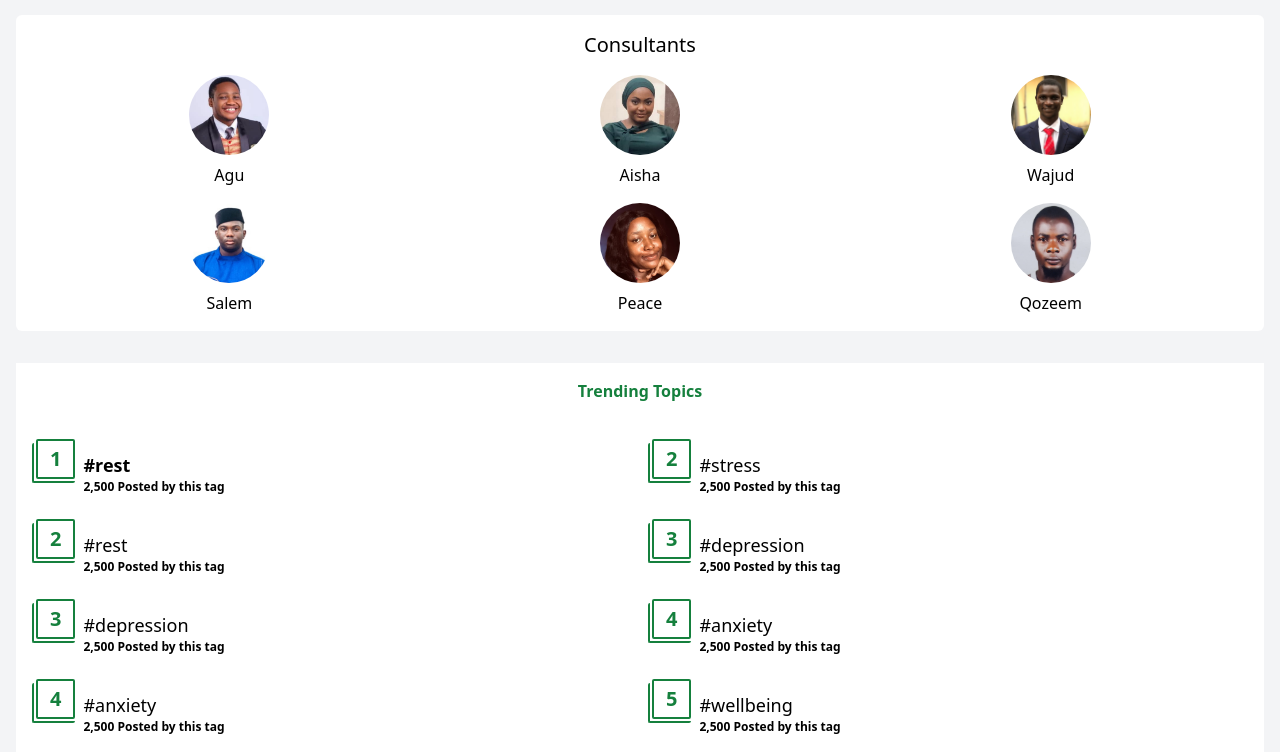
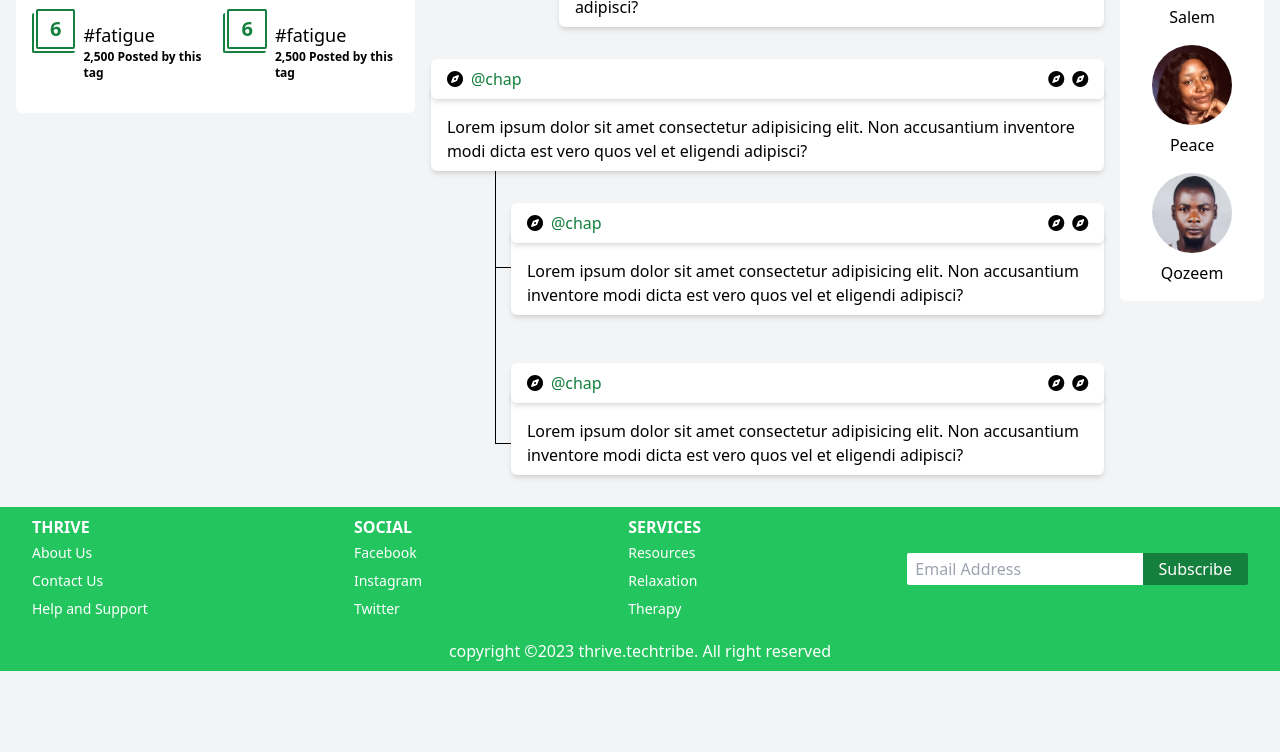
Before and after one commit to Wajud/Thrive-Communities, a website: page public/communites.html in a window 1280 px wide. Shown: the part 655-1407 px from the top of the page. After the commit the page ends 1326 px from the top, so only its background shows below. Drawn offline with nearby package versions, Linux system fonts and the light colour scheme.

Commit message:
did desktop view  for communities page

```diff
--- a/public/communites.html
+++ b/public/communites.html
@@ -19,7 +19,7 @@
     </header>
     <section class="px-4">
 
-        <div class="bg-white my-4 flex gap-2 py-2 px-2 rounded-md">
+        <div class="bg-white my-4 flex gap-2 py-2 px-2 rounded-md md:hidden">
             <div class="flex gap-2 items-center border-2 border-green-700 px-2 py-2 rounded-md">
                 <i class="fa-solid fa-compass" class="text-red-400 w-4 h-4"></i>
                 <p class="text-green-700 text-xs font-semibold">Consultants</p>
@@ -43,7 +43,10 @@
             <button class="text-white bg-green-700 px-2 py-1 rounded-md text-sx">Create Post</button>
         </div>
 
-        <div class="bg-white mt-4 flex items-center gap-2 py-2 px-4 relative rounded-md shadow-md">
+        <div class="md:flex justify-between gap-4 items-start">
+
+ <div class="md:order-2">
+            <div class="bg-white md:mt-0 mt-4 flex items-center gap-2 py-2 px-4 relative rounded-md shadow-md">
             <i class="fa-solid fa-compass"></i>
             <p class="flex-1 text-green-700">@chap</p>
             <i class="fa-solid fa-compass"></i>
@@ -81,10 +84,50 @@
             </div>
             <p class="bg-white -mt-4 -z-10 flex items-center gap-2 pt-8 pb-2 px-4 ml-32 rounded-md shadow-md">Lorem ipsum dolor sit amet consectetur adipisicing elit. Non accusantium inventore modi dicta est vero quos vel et eligendi adipisci?</p>
 
-        <div class="bg-white mt-8 p-4 rounded-md">
+
+            <!--JUST ADDING THIS NOW-->
+
+            <div class="hidden md:block relative">
+
+                <div class="bg-white hidden md:flex items-center gap-2 py-2 px-4 mt-8  relative rounded-md shadow-md">
+                    <i class="fa-solid fa-compass"></i>
+                    <p class="flex-1 text-green-700">@chap</p>
+                    <i class="fa-solid fa-compass"></i>
+                    <i class="fa-solid fa-compass"></i>
+                </div>
+                <p class="bg-white -mt-4 -z-10 flex items-center gap-2 pt-8 pb-2 px-4 rounded-md shadow-md">Lorem ipsum dolor sit amet consectetur adipisicing elit. Non accusantium inventore modi dicta est vero quos vel et eligendi adipisci?</p>
+
+                <div class="px-[0.5px] bg-black w-0 absolute left-16 top-16 h-80 -z-10"></div>
+                <div class="py-[0.5px] bg-black w-8 absolute left-16 top-52 -z-10"></div>
+                <div class="py-[0.5px] bg-black w-8 absolute left-16 top-96 -z-10"></div>
+
+                <div class="bg-white flex items-center gap-2 py-2 px-4 ml-20 mt-8 relative rounded-md shadow-md">
+                    <i class="fa-solid fa-compass"></i>
+                    <p class="flex-1 text-green-700">@chap</p>
+                    <i class="fa-solid fa-compass"></i>
+                        <i class="fa-solid fa-compass"></i>
+                </div>
+                <p class="bg-white -mt-4 -z-10 flex items-center gap-2 pt-8 pb-2 px-4 ml-20 rounded-md shadow-md">Lorem ipsum dolor sit amet consectetur adipisicing elit. Non accusantium inventore modi dicta est vero quos vel et eligendi adipisci?</p>
+
+
+
+                <div class="bg-white flex items-center gap-2 py-2 px-4 ml-20 mt-12 relative rounded-md shadow-md">
+                    <i class="fa-solid fa-compass"></i>
+                    <p class="flex-1 text-green-700">@chap</p>
+                    <i class="fa-solid fa-compass"></i>
+                        <i class="fa-solid fa-compass"></i>
+                </div>
+                <p class="bg-white -mt-4 -z-10 flex items-center gap-2 pt-8 pb-2 px-4 ml-20 rounded-md shadow-md">Lorem ipsum dolor sit amet consectetur adipisicing elit. Non accusantium inventore modi dicta est vero quos vel et eligendi adipisci?</p>
+
+            </div>
+
+        </div>
+
+
+        <div class="bg-white mt-8 p-4 rounded-md md:order-3 md:mt-0">
             <h2 class="text-center text-xl mb-4">Consultants</h2>
 
-            <div class="grid grid-cols-3 gap-4">
+            <div class="grid grid-cols-3 md:grid-cols-1 gap-4">
                 <div class="flex flex-col justify-center items-center gap-2">
                     <img src="images/AGUUU.jpeg" alt="" class="w-20 h-20 rounded-full">
                     <p>Agu</p>
@@ -119,11 +162,11 @@
             </div>
         </div>
 
-        <div class="bg-white px-4 pb-12 mt-8">
+        <div class="bg-white px-4 pb-12 mt-8 rounded-md md:w-[660px] md:mt-0 md:order-1">
             <h2 class="text-center font-semibold text-green-700 pb-8 pt-4">Trending Topics</h2>
 
-            <div class="grid grid-cols-2 gap-x-4 gap-y-8">
-               <div class="flex gap-2 justify-start">
+            <div class="grid grid-cols-2 gap-x-4 gap-y-8 overflow-contain">
+               <div class="flex gap-2 justify-start w-fit">
                     <div class="relative py-1">
                         <div class="absolute top-2 h-10 w-[98%] border-l-2 border-b-2 border-l-green-700 border-b-green-700 rounded-sm p-2 "></div>
                         <p class=" ml-1 text-xl text-green-700 py-1 px-[12px] bg-white border-2 border-green-700 font-semibold rounded-sm">1</p>
@@ -276,13 +319,17 @@
 
         </div>
 
-        <div class="bg-white mt-12 flex items-center gap-2 py-2 px-4 relative rounded-md shadow-md">
+        </div>
+
+
+
+        <div class="bg-white mt-12 flex items-center gap-2 py-2 px-4 relative rounded-md shadow-md md:hidden">
             <i class="fa-solid fa-compass"></i>
             <p class="flex-1 text-green-700">@chap</p>
             <i class="fa-solid fa-compass"></i>
             <i class="fa-solid fa-compass"></i>
         </div>
-        <p class="bg-white -mt-4 -z-10 flex items-center gap-2 pt-8 pb-2 px-4 rounded-md shadow-md">Lorem ipsum dolor sit amet consectetur adipisicing elit. Non accusantium inventore modi dicta est vero quos vel et eligendi adipisci?</p>
+        <p class="bg-white -mt-4 -z-10 flex items-center gap-2 pt-8 pb-2 px-4 rounded-md shadow-md md:hidden">Lorem ipsum dolor sit amet consectetur adipisicing elit. Non accusantium inventore modi dicta est vero quos vel et eligendi adipisci?</p>
 
     </section>
 
```
Also changed, not shown: public/index.html (+10 -9 lines). Lines whose indentation alone changed are shown as unchanged.
